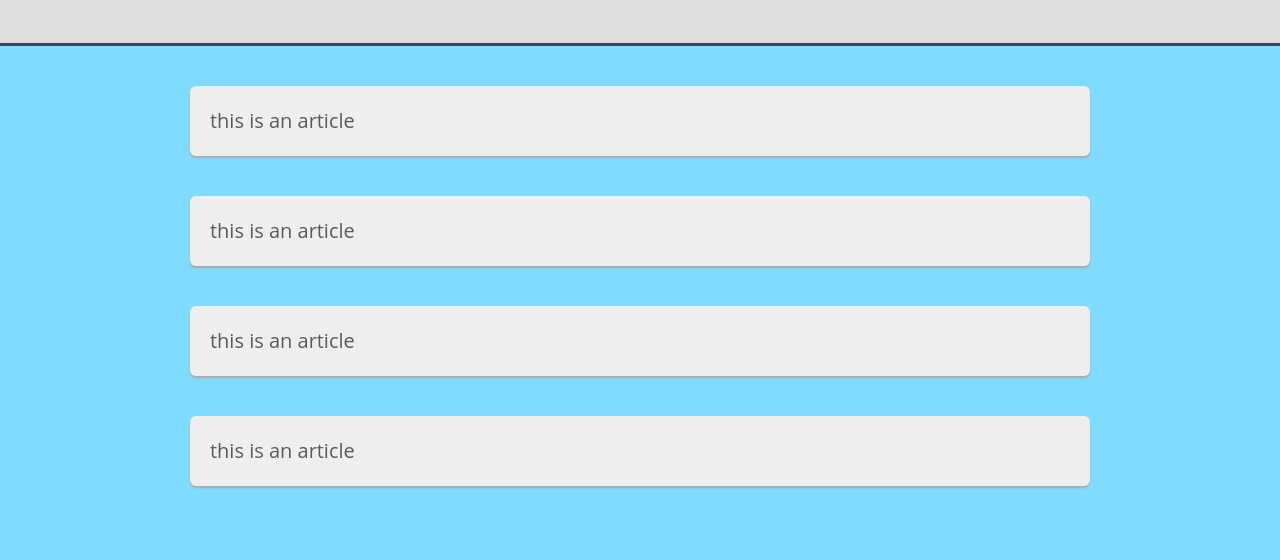
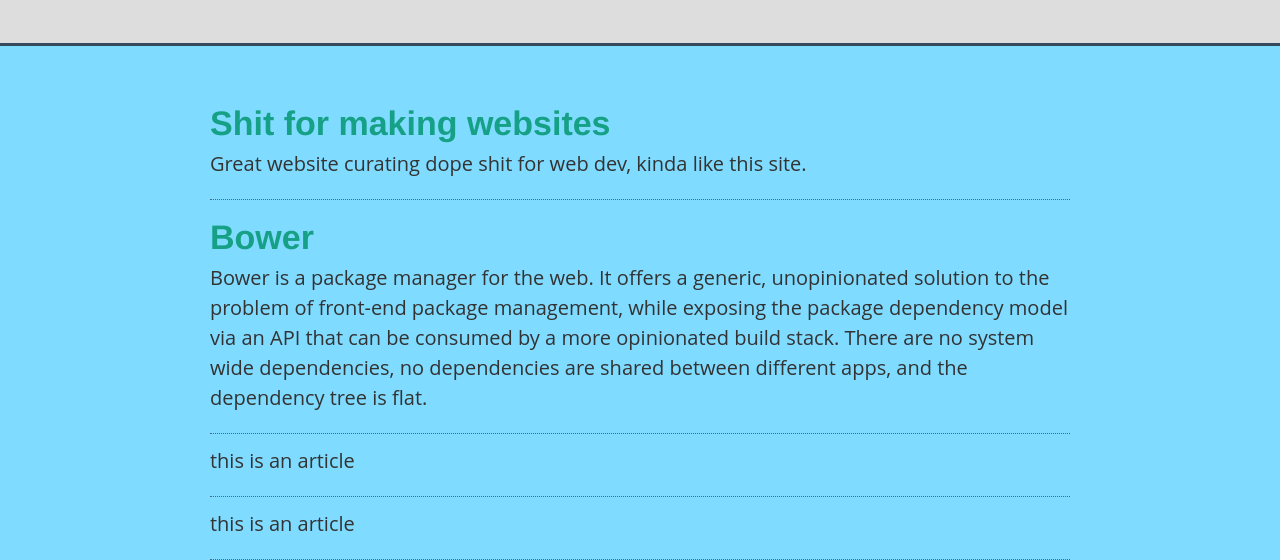
Before and after one commit to ephemeralia/ephemeralia.github.io, a plain HTML site: page index.html in a window 1280 px wide. Shown: the part 365-925 px from the top of the page. Before the commit the page ends 891 px from the top, so only its background shows below. Drawn offline with Linux system fonts and the light colour scheme.

Commit message:
style and content

```diff
--- a/index.html
+++ b/index.html
@@ -27,10 +27,16 @@
         <div class="row">
           <ol>
             <li>
-              <article>this is an article</article>
+              <article>
+                <h2><a href="http://shitformakingwebsites.com">Shit for making websites</a></h2>
+                <p>Great website curating dope shit for web dev, kinda like this site.</p>
+              </article>
             </li>
             <li>
-              <article>this is an article</article>
+              <article>
+                <h2><a href="http://bower.io">Bower</a></h2>
+                <p>Bower is a package manager for the web. It offers a generic, unopinionated solution to the problem of front-end package management, while exposing the package dependency model via an API that can be consumed by a more opinionated build stack. There are no system wide dependencies, no dependencies are shared between different apps, and the dependency tree is flat.</p>
+              </article>
             </li>
             <li>
               <article>this is an article</article>
--- a/style.css
+++ b/style.css
@@ -144,14 +144,33 @@ header .tagline {
 }
 
 #content li {
-  background-color: #eee;
+  /*background-color: #eee;
   padding: 1rem;
   margin-bottom: 2rem;
   border-radius: 6px;
-  box-shadow: 0 2px 2px #aaa;
+  box-shadow: 0 2px 2px #aaa;*/
+  margin: 0 1rem;
 }
 
+#content article {
+  padding: .6rem 0 1rem 0;
+  border-bottom: 1px dotted rgba(0,0,0,.5);
+  color: #333;
+}
 
+#content h2 a {
+  font-size: 1.7rem;
+  font-family: "Helvetica Neue", Helvetica, Arial, sans-serif;
+  font-weight: 700;
+  text-decoration: none;
+  color: #16a085;
+}
+
+#content h2 a:hover {
+  background-color: #08c;
+
+  color: #eee;
+}
 
 
 /* Grid
```
